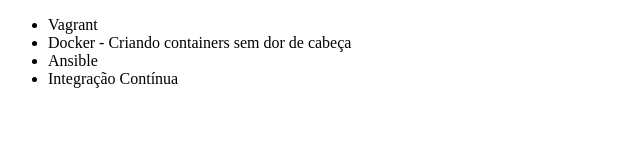
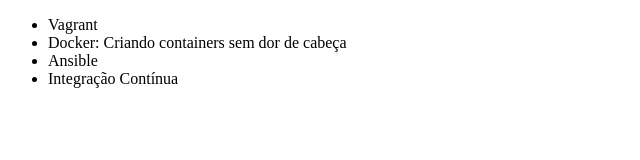
Before and after one commit to lefbsilva/curso-git, a plain HTML site: page index.html in a window 1280 px wide. Shown: the full height of the page, 0-640 px from the left. Drawn offline with Linux system fonts and the light colour scheme.

Commit message:
Corrigindo nome do curso de Docker

```diff
--- a/index.html
+++ b/index.html
@@ -7,7 +7,7 @@
 <body>
 	<ul>
 		<li>Vagrant</li>
-		<li>Docker - Criando containers sem dor de cabeça</li>
+		<li>Docker: Criando containers sem dor de cabeça</li>
 		<li>Ansible</li>
 		<li>Integração Contínua</li>
 	</ul>
```
